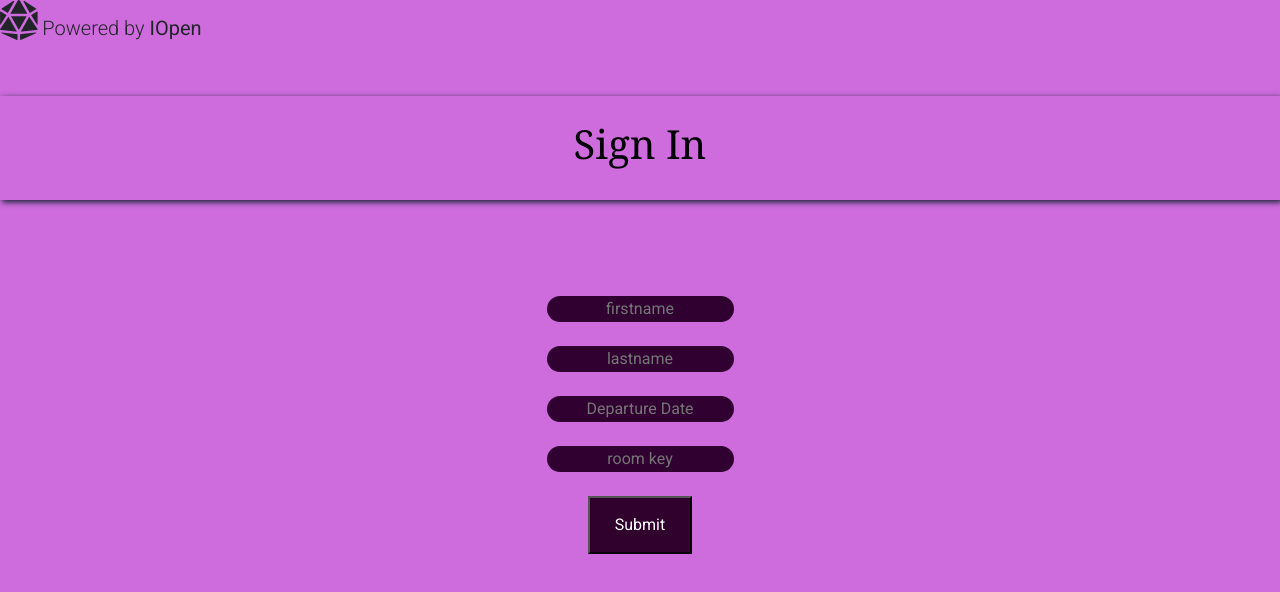
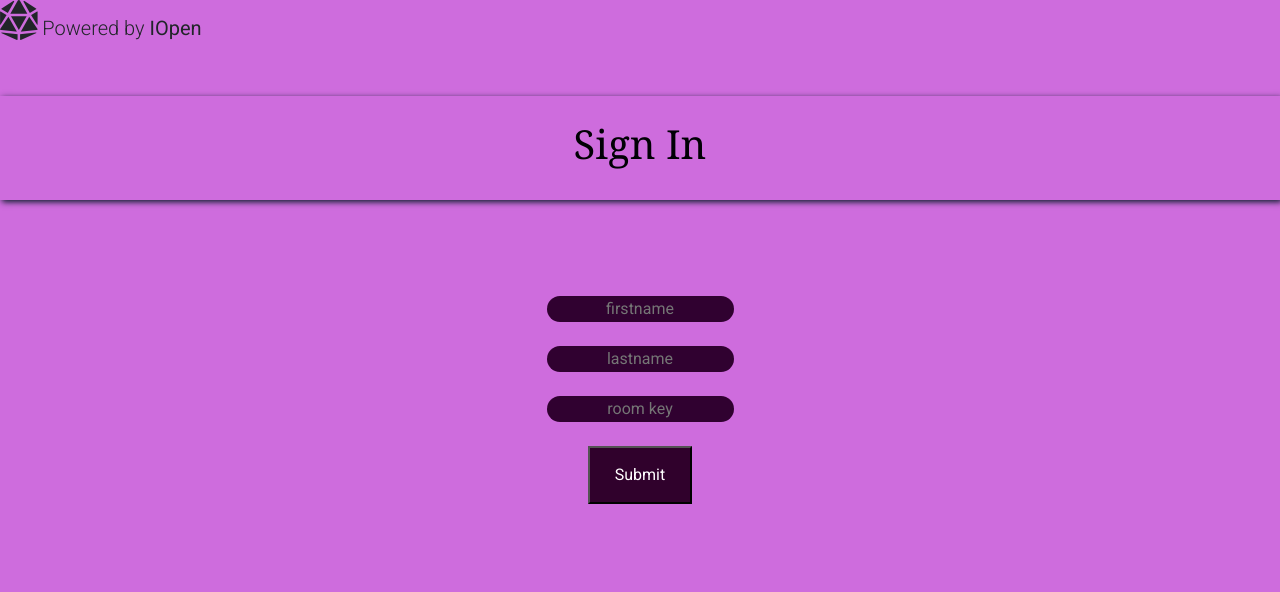
Before and after one commit to saahithmatam/iopen-frontend, a React (Create React App) app: page /usersignin in a window 1280 px wide. Shown: the top 592 px of the page. Built offline with nearby package versions, Linux system fonts and the light colour scheme.

Commit message:
remove departure date

```diff
--- a/src/components/usersignin.js
+++ b/src/components/usersignin.js
@@ -48,9 +48,6 @@ class usersignin extends React.Component {
           <input placeholder="lastname" type="text" id="lastname" name="lastname" />
           <br/>
           <br/>
-          <input placeholder="Departure Date" type="text" id="date" name="date" />
-          <br/>
-          <br/>
           <input placeholder="room key" value = {this.state.password.password} onChange={this.handlePasswordChanged.bind(this)} type="text" id="pass" name="pass"/>
           <br />
           <br />
```
